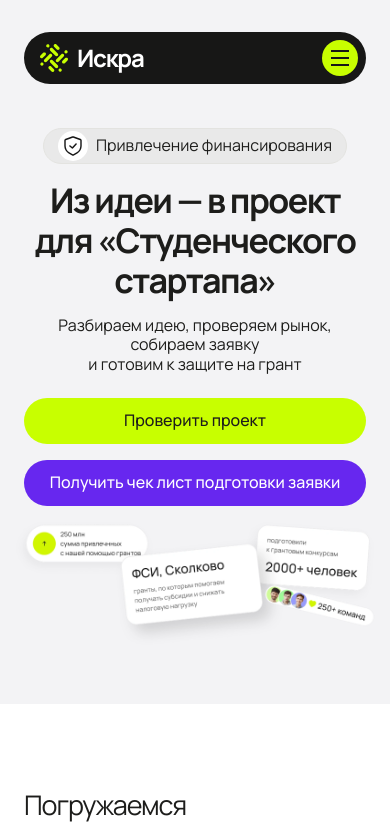
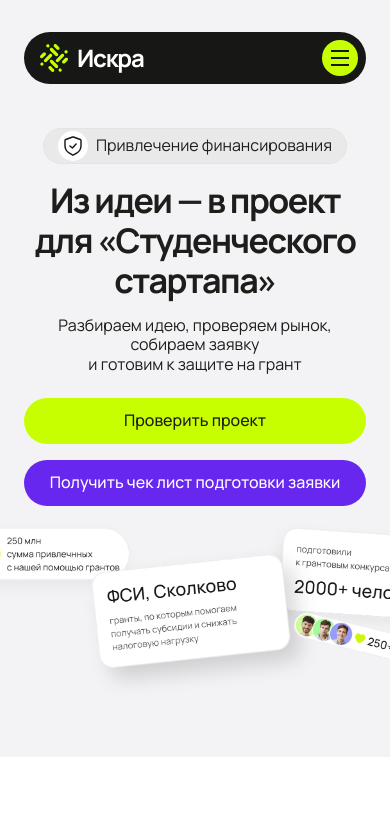
Before and after one commit to DerezaIvan/Grants, a SvelteKit app: page / in a window 390 px wide. Shown: the top 830 px of the page. Built offline with nearby package versions, Linux system fonts and the light colour scheme.

Commit message:
fix: enlarge hero cards collage on mobile to match Figma (150% width, edge bleed)

```diff
--- a/src/presentation/components/sections/Hero/Hero.scss
+++ b/src/presentation/components/sections/Hero/Hero.scss
@@ -122,10 +122,10 @@
     padding-inline: 12px;
   }
   .hero__cards {
-    width: calc(100% + 24px);
+    width: 150%;
     max-width: none;
     margin-top: 12px;
-    margin-right: -12px;
-    margin-left: -12px;
+    margin-right: -25%;
+    margin-left: -25%;
   }
 }
```
